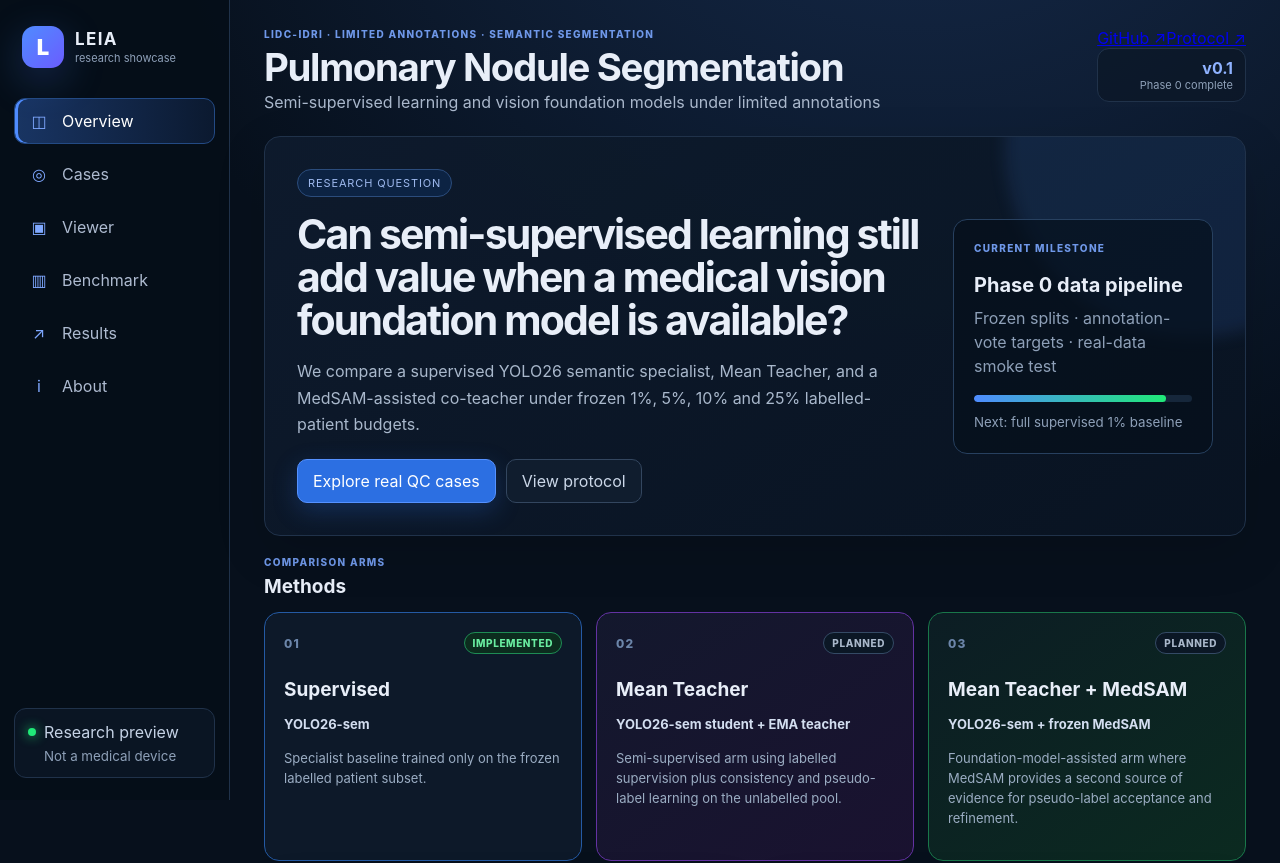
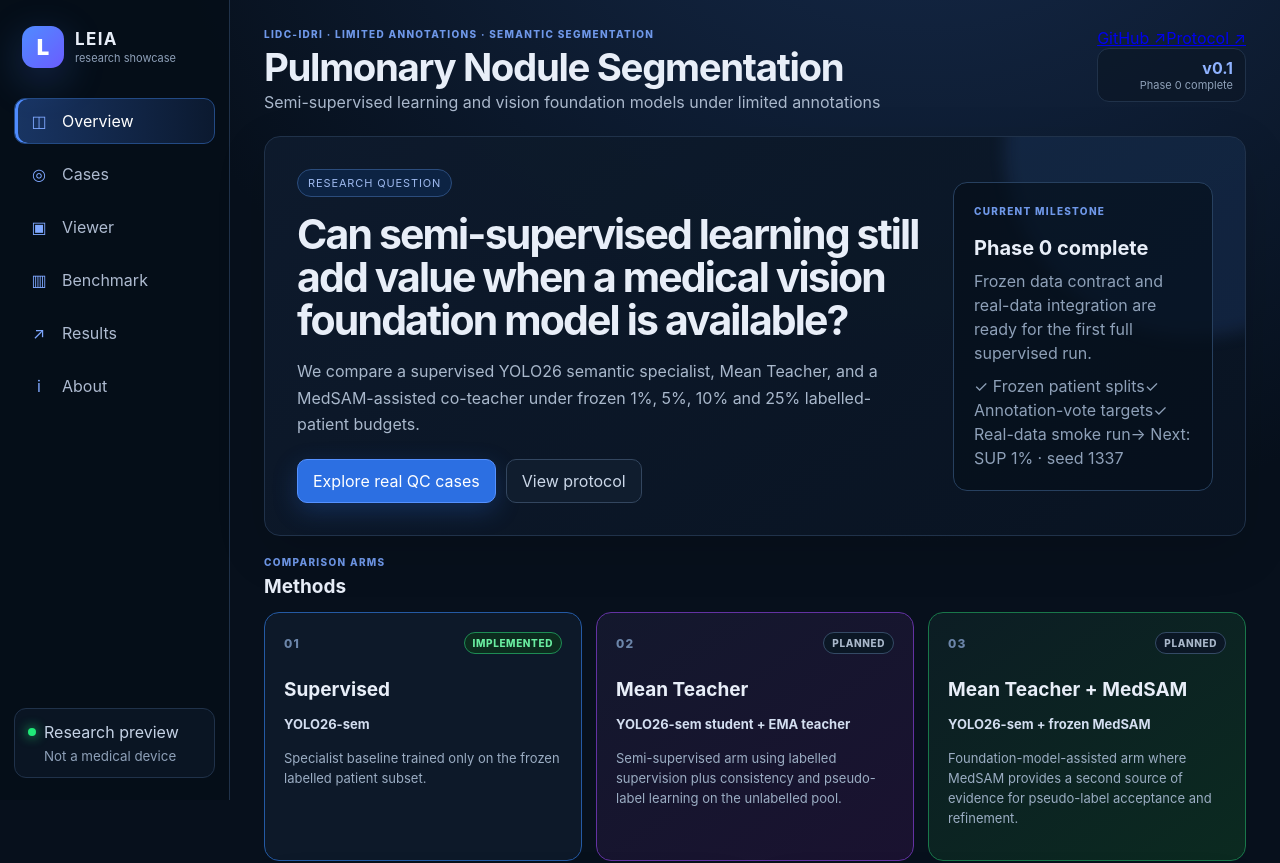
Before and after one commit to heitor-art-web/leia-vfm-ssl-benchmark, a React (Vite) app in the folder web/: page / in a window 1280 px wide. Shown: the top 863 px of the page. Built offline with nearby package versions, Linux system fonts and the light colour scheme.

Commit message:
Replace artificial progress percentage with milestone status

```diff
--- a/web/src/pages/Overview.tsx
+++ b/web/src/pages/Overview.tsx
@@ -28,10 +28,14 @@ export function Overview({ methods, policy, pipeline, onNavigate }: OverviewProp
         </div>
         <div className="hero-status">
           <p className="eyebrow">Current milestone</p>
-          <strong>Phase 0 data pipeline</strong>
-          <span>Frozen splits · annotation-vote targets · real-data smoke test</span>
-          <div className="progress-track"><div className="progress-fill" /></div>
-          <small>Next: full supervised 1% baseline</small>
+          <strong>Phase 0 complete</strong>
+          <span>Frozen data contract and real-data integration are ready for the first full supervised run.</span>
+          <div className="milestone-list" aria-label="Benchmark milestone status">
+            <span className="milestone complete">✓ Frozen patient splits</span>
+            <span className="milestone complete">✓ Annotation-vote targets</span>
+            <span className="milestone complete">✓ Real-data smoke run</span>
+            <span className="milestone next">→ Next: SUP 1% · seed 1337</span>
+          </div>
         </div>
       </section>
 
```
